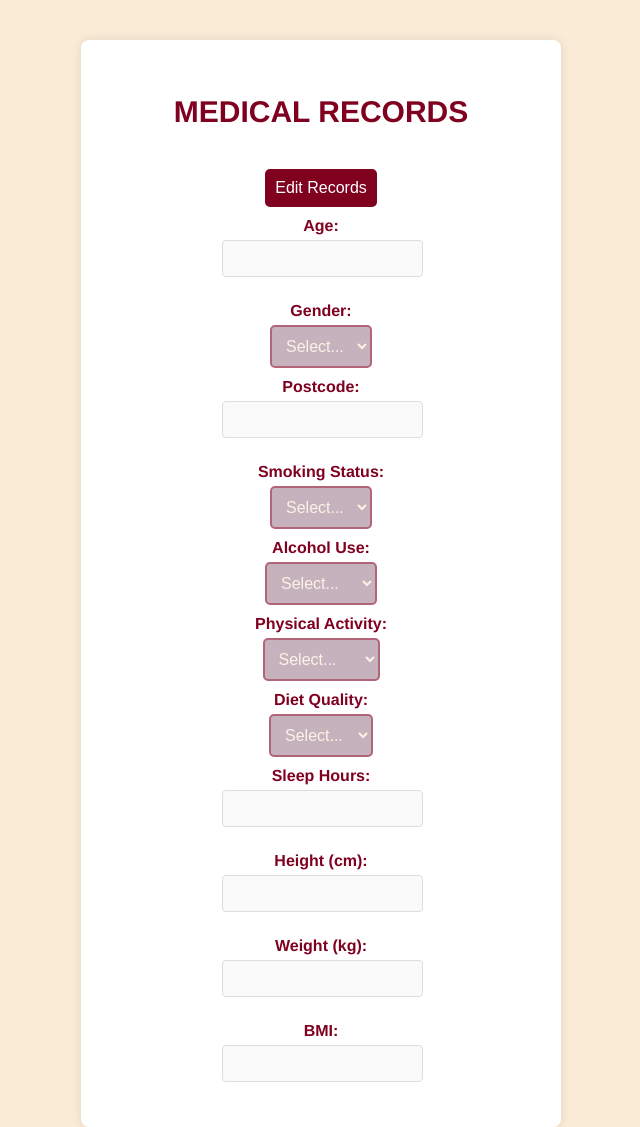
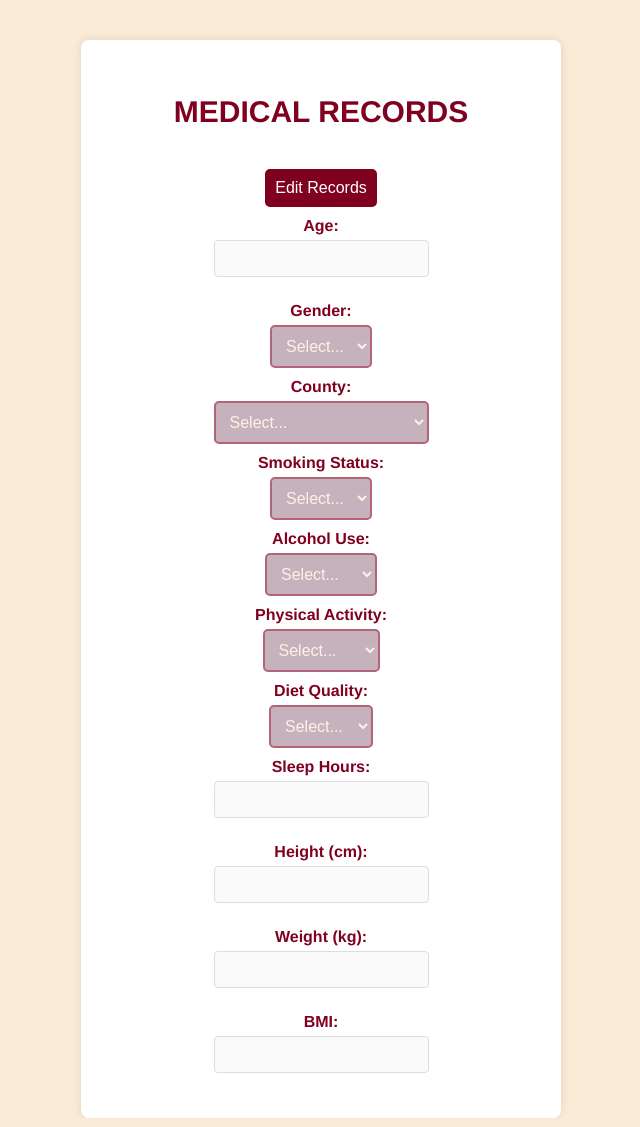
Before and after one commit to mrcurrlyhair/Project, a Flask app: page /medical_records in a window 1280 px wide. Shown: the part 70-1197 px from the top of the page, without its empty margins (319-959 px from the left). Run offline with Flask 3, Linux system fonts and the light colour scheme; the visitor is signed in with stand-in values (Sample User, id 1); data that the repository does not hold is empty.

Commit message:
Radon for new users/ update 0.1
adding radon for new users by using my own gathered csv/data, drop down menu from countys in the uk. This is only half done as there is no link to the new csv file. Additionally a better and easier alternative to use a postcode finder which then translates to a county and then retreive radon  values

```diff
--- a/app.py
+++ b/app.py
@@ -143,7 +143,7 @@ def medical_records():
     if request.method == 'POST':
         age = request.form['age']
         gender = request.form['gender']
-        postcode = request.form['postcode']
+        county_name = request.form['county_name']
         smoking_status = request.form['smoking_status']
         alcohol_use = request.form['alcohol_use']
         physical_activity = request.form['physical_activity']
@@ -156,10 +156,10 @@ def medical_records():
         # update the user records in health db
         conn.execute('''
             UPDATE health SET
-                age = ?, gender = ?, postcode = ?, smoking_status = ?, alcohol_use = ?,
+                age = ?, gender = ?, county_name = ?, smoking_status = ?, alcohol_use = ?,
                 physical_activity = ?, diet_quality = ?, sleep_hours = ?, BMI = ?
             WHERE user_id = ?
-        ''', (age, gender, postcode, smoking_status, alcohol_use,
+        ''', (age, gender, county_name, smoking_status, alcohol_use,
               physical_activity, diet_quality, sleep_hours, bmi, user_id))
         conn.commit()
         conn.close()
--- a/create_healthdb.py
+++ b/create_healthdb.py
@@ -10,7 +10,7 @@ cursor.execute('''
         user_id INTEGER UNIQUE,
         age INTEGER,
         gender TEXT,
-        postcode TEXT,
+        county_name TEXT,
         smoking_status TEXT,
         BMI REAL,
         alcohol_use TEXT,
--- a/templates/medical_records.html
+++ b/templates/medical_records.html
@@ -45,8 +45,29 @@
                 <option value="other" {% if record and record.gender == 'other' %}selected{% endif %}>Other</option>
             </select>
 
-            <label>Postcode:</label>
-            <input type="text" name="postcode" value="{{ record.postcode if record else '' }}" {% if not edit %}disabled{% endif %} required>
+            <label>County:</label>
+            <select name="county_name" {% if not edit %}disabled{% endif %} required>
+                <option value="">Select...</option>
+                {% for county in [
+                    'Aberdeenshire', 'Anglesey', 'Angus', 'Argyll and Bute', 'Bedfordshire', 'Berkshire', 'Blaenau Gwent',
+                    'Bridgend', 'Buckinghamshire', 'Caerphilly', 'Cambridgeshire', 'Cardiff', 'Carmarthenshire', 'Ceredigion',
+                    'Cheshire', 'City of Edinburgh', 'Clackmannanshire', 'Conwy', 'Cornwall', 'County Durham', 'Cumbria',
+                    'Denbighshire', 'Derbyshire', 'Devon', 'Dorset', 'Dumfries and Galloway', 'Dundee', 'East Ayrshire',
+                    'East Dunbartonshire', 'East Lothian', 'East Renfrewshire', 'East Riding of Yorkshire', 'East Sussex', 'Essex',
+                    'Falkirk', 'Fife', 'Flintshire', 'Glasgow City', 'Gloucestershire', 'Greater London', 'Greater Manchester',
+                    'Gwynedd', 'Hampshire', 'Herefordshire', 'Hertfordshire', 'Highland', 'Inverclyde', 'Isle of Wight', 'Kent',
+                    'Lancashire', 'Leicestershire', 'Lincolnshire', 'Merseyside', 'Merthyr Tydfil', 'Midlothian', 'Monmouthshire',
+                    'Moray', 'Neath Port Talbot', 'Newport', 'Norfolk', 'North Ayrshire', 'North Lanarkshire', 'North Somerset',
+                    'North Yorkshire', 'Northamptonshire', 'Northumberland', 'Nottinghamshire', 'Orkney Islands', 'Oxfordshire',
+                    'Pembrokeshire', 'Perth and Kinross', 'Powys', 'Renfrewshire', 'Rhondda Cynon Taf', 'Rutland',
+                    'Scottish Borders', 'Shetland Islands', 'Shropshire', 'Somerset', 'South Ayrshire', 'South Gloucestershire',
+                    'South Lanarkshire', 'South Yorkshire', 'Staffordshire', 'Stirling', 'Suffolk', 'Surrey', 'Swansea', 'Torfaen',
+                    'Tyne and Wear', 'Vale of Glamorgan', 'Warwickshire', 'West Dunbartonshire', 'West Lothian', 'West Midlands',
+                    'West Sussex', 'West Yorkshire', 'Wiltshire', 'Worcestershire', 'Wrexham', 'York'
+                ] %}
+                     <option value="{{ county }}" {% if record and record.county_name == county %}selected{% endif %}>{{ county }}</option>
+                {% endfor %}
+            </select>
 
             <label>Smoking Status:</label>
             <select name="smoking_status" {% if not edit %}disabled{% endif %} required>
```
Also changed, not shown: 1 other file.
